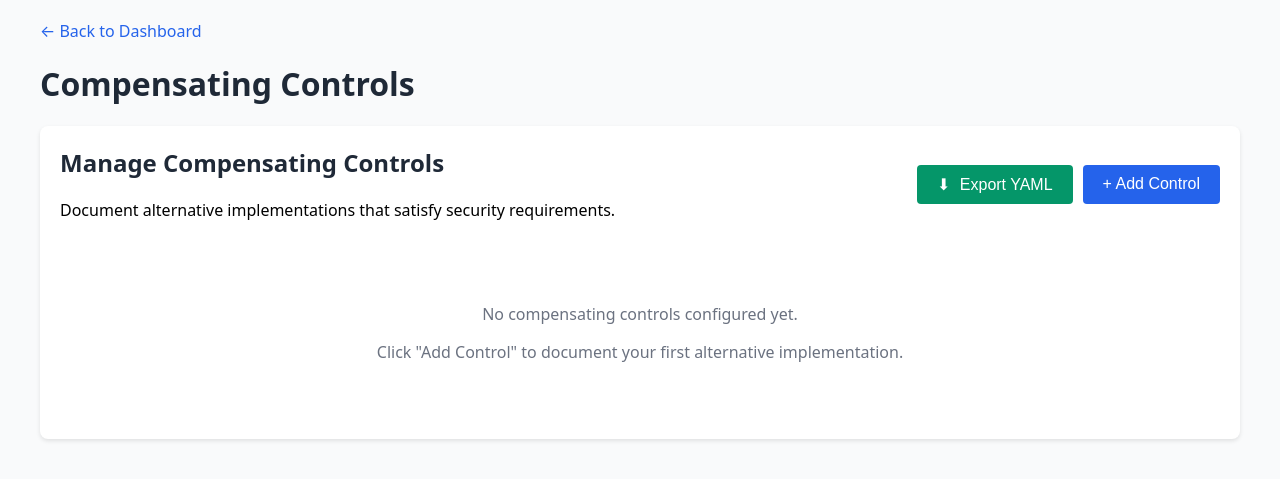
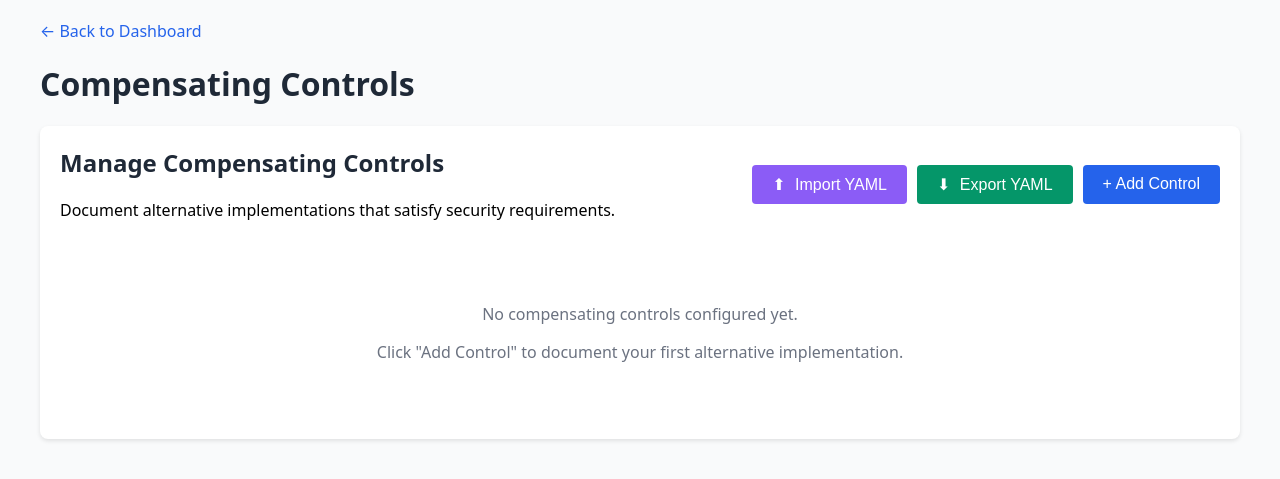
Before and after one commit to schmug/scubascore, a Flask app: page /compensating-controls in a window 1280 px wide. Shown: the top 479 px of the page. Run offline with Flask 3, Linux system fonts and the light colour scheme; data that the repository does not hold is empty.

Commit message:
auto-claude: subtask-4-5 - Implement bulk import of compensating controls from YAML

```diff
--- a/app.py
+++ b/app.py
@@ -528,6 +528,79 @@ def export_compensating_controls():
     except Exception as e:
         return jsonify({"error": str(e)}), 500
 
+@app.route('/api/compensating-controls/import', methods=['POST'])
+def import_compensating_controls():
+    try:
+        data = request.get_json()
+        if not data:
+            return jsonify({"error": "No data provided"}), 400
+
+        yaml_content = data.get('yaml_content', '')
+        if not yaml_content:
+            return jsonify({"error": "No YAML content provided"}), 400
+
+        # Parse YAML
+        yaml_data = yaml.safe_load(yaml_content)
+        if not yaml_data or 'compensating' not in yaml_data:
+            return jsonify({"error": "Invalid YAML format. Expected 'compensating' key."}), 400
+
+        compensating = yaml_data['compensating']
+        if not isinstance(compensating, dict):
+            return jsonify({"error": "Invalid YAML format. 'compensating' must be a dictionary."}), 400
+
+        db = get_db()
+        cursor = db.cursor()
+
+        imported_count = 0
+        updated_count = 0
+        errors = []
+
+        for rule_id, control_data in compensating.items():
+            try:
+                if not isinstance(control_data, dict):
+                    errors.append(f"{rule_id}: Control data must be a dictionary")
+                    continue
+
+                rationale = control_data.get('rationale', '')
+                expires_at = control_data.get('expires', None)
+
+                # Check if control already exists
+                cursor.execute('SELECT id FROM compensating_controls WHERE rule_id = ?', (rule_id,))
+                existing = cursor.fetchone()
+
+                if existing:
+                    # Update existing control
+                    cursor.execute('''
+                        UPDATE compensating_controls
+                        SET rationale = ?, expires_at = ?, modified_at = CURRENT_TIMESTAMP, modified_by = ?
+                        WHERE rule_id = ?
+                    ''', (rationale, expires_at, 'bulk-import', rule_id))
+                    updated_count += 1
+                else:
+                    # Insert new control
+                    cursor.execute('''
+                        INSERT INTO compensating_controls (rule_id, rationale, expires_at, created_by, created_at)
+                        VALUES (?, ?, ?, ?, CURRENT_TIMESTAMP)
+                    ''', (rule_id, rationale, expires_at, 'bulk-import'))
+                    imported_count += 1
+
+            except Exception as e:
+                errors.append(f"{rule_id}: {str(e)}")
+
+        db.commit()
+
+        return jsonify({
+            "success": True,
+            "imported": imported_count,
+            "updated": updated_count,
+            "errors": errors
+        })
+
+    except yaml.YAMLError as e:
+        return jsonify({"error": f"YAML parsing error: {str(e)}"}), 400
+    except Exception as e:
+        return jsonify({"error": str(e)}), 500
+
 @app.route('/webhook', methods=['POST'])
 def webhook():
     try:
--- a/templates/compensating_controls.html
+++ b/templates/compensating_controls.html
@@ -51,6 +51,10 @@
                 <p>Document alternative implementations that satisfy security requirements.</p>
             </div>
             <div style="display: flex; gap: 10px;">
+                <input type="file" id="importFileInput" accept=".yaml,.yml" style="display: none;">
+                <button class="btn-add" onclick="importControls()" style="background-color: #8b5cf6;">
+                    <span style="margin-right: 5px;">⬆</span> Import YAML
+                </button>
                 <button class="btn-add" onclick="exportControls()" style="background-color: #059669;">
                     <span style="margin-right: 5px;">⬇</span> Export YAML
                 </button>
@@ -370,6 +374,66 @@
             window.location.href = '/api/compensating-controls/export';
         }
 
+        async function importControls() {
+            const fileInput = document.getElementById('importFileInput');
+            const status = document.getElementById('status');
+
+            // Trigger file input dialog
+            fileInput.value = '';
+            fileInput.onchange = async function() {
+                if (!fileInput.files.length) {
+                    return;
+                }
+
+                const file = fileInput.files[0];
+                status.innerHTML = '<div class="loading-spinner"></div>';
+
+                try {
+                    const yamlContent = await file.text();
+
+                    const response = await fetch('/api/compensating-controls/import', {
+                        method: 'POST',
+                        headers: { 'Content-Type': 'application/json' },
+                        body: JSON.stringify({ yaml_content: yamlContent })
+                    });
+
+                    if (!response.ok) {
+                        const errorData = await response.json();
+                        throw new Error(errorData.error || 'Import failed');
+                    }
+
+                    const result = await response.json();
+
+                    let message = `<div class="success">Import successful! `;
+                    if (result.imported > 0) {
+                        message += `${result.imported} new control(s) added. `;
+                    }
+                    if (result.updated > 0) {
+                        message += `${result.updated} control(s) updated. `;
+                    }
+                    if (result.errors && result.errors.length > 0) {
+                        message += `<br>Errors: ${result.errors.join(', ')}`;
+                    }
+                    message += `</div>`;
+
+                    status.innerHTML = message;
+
+                    // Reload controls to show imported data
+                    loadControls();
+
+                    // Clear status after 5 seconds
+                    setTimeout(() => {
+                        status.innerHTML = '';
+                    }, 5000);
+
+                } catch (err) {
+                    status.innerHTML = `<div class="error">Error: ${err.message}</div>`;
+                }
+            };
+
+            fileInput.click();
+        }
+
         function closeModal() {
             const modal = document.getElementById('controlModal');
             const form = document.getElementById('controlForm');
```
